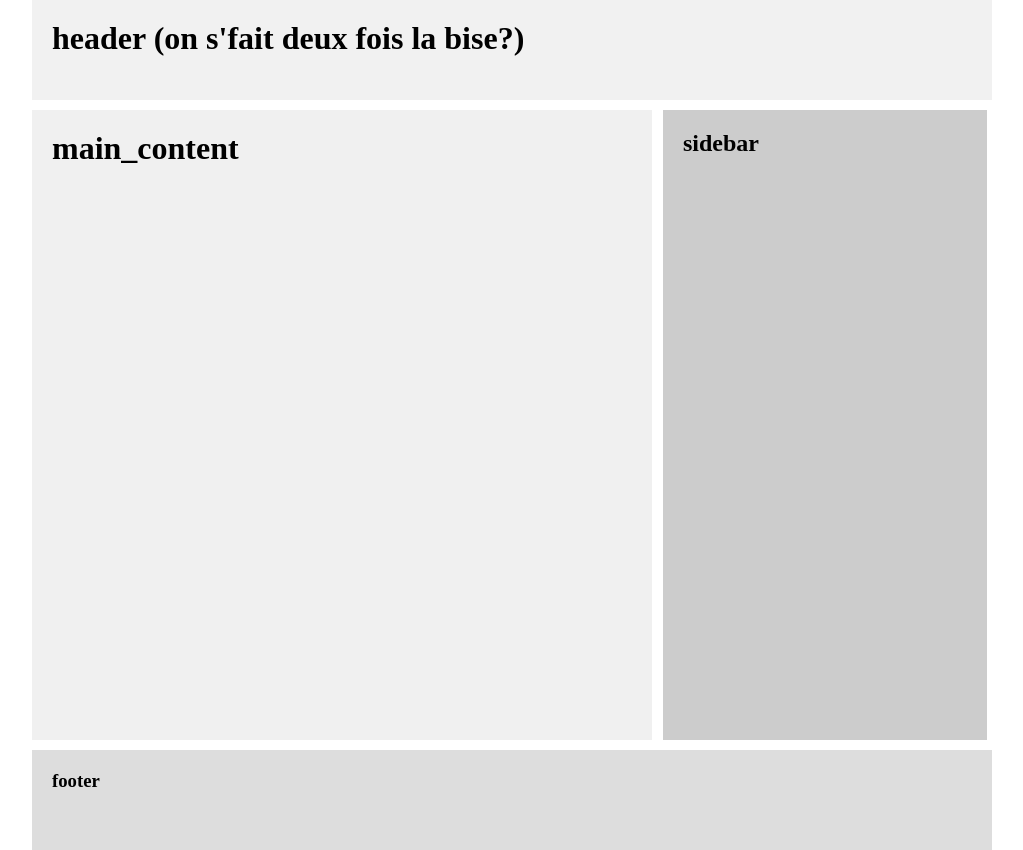
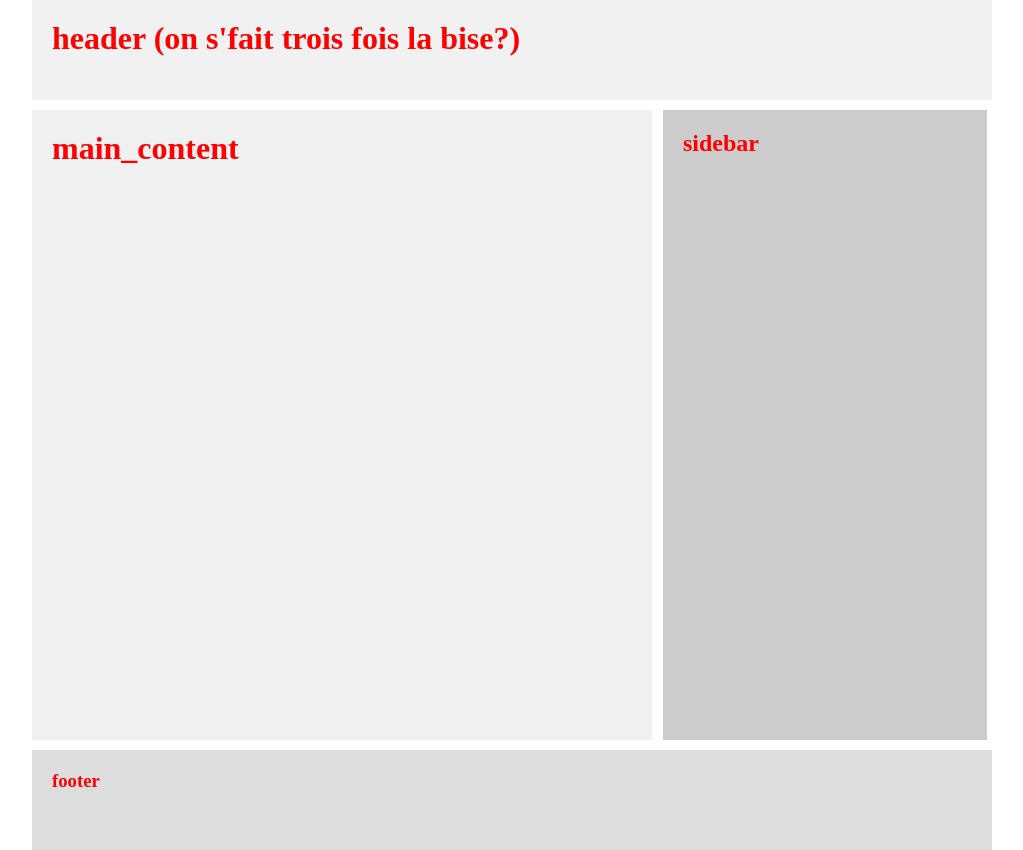
Before and after one commit to ImAinzSama/TPGIT, a plain HTML site: page index.html in a window 1280 px wide. Shown: the whole page, without its empty margins (128-1151 px from the left). Drawn offline with Linux system fonts and the light colour scheme.

Commit message:
branche local

```diff
--- a/index.html
+++ b/index.html
@@ -10,7 +10,7 @@
 		<div id="wrapper">
 			<div id="header">
 
-				<h1>header (on s'fait deux fois la bise?)</h1>
+				<h1>header (on s'fait trois fois la bise?)</h1>
 
 			</div> <!-- FIN header -->
 
--- a/style.css
+++ b/style.css
@@ -45,4 +45,5 @@
 
 h1, h2, h3 {
 	padding: 20px;
+	color: red;
 }
```
